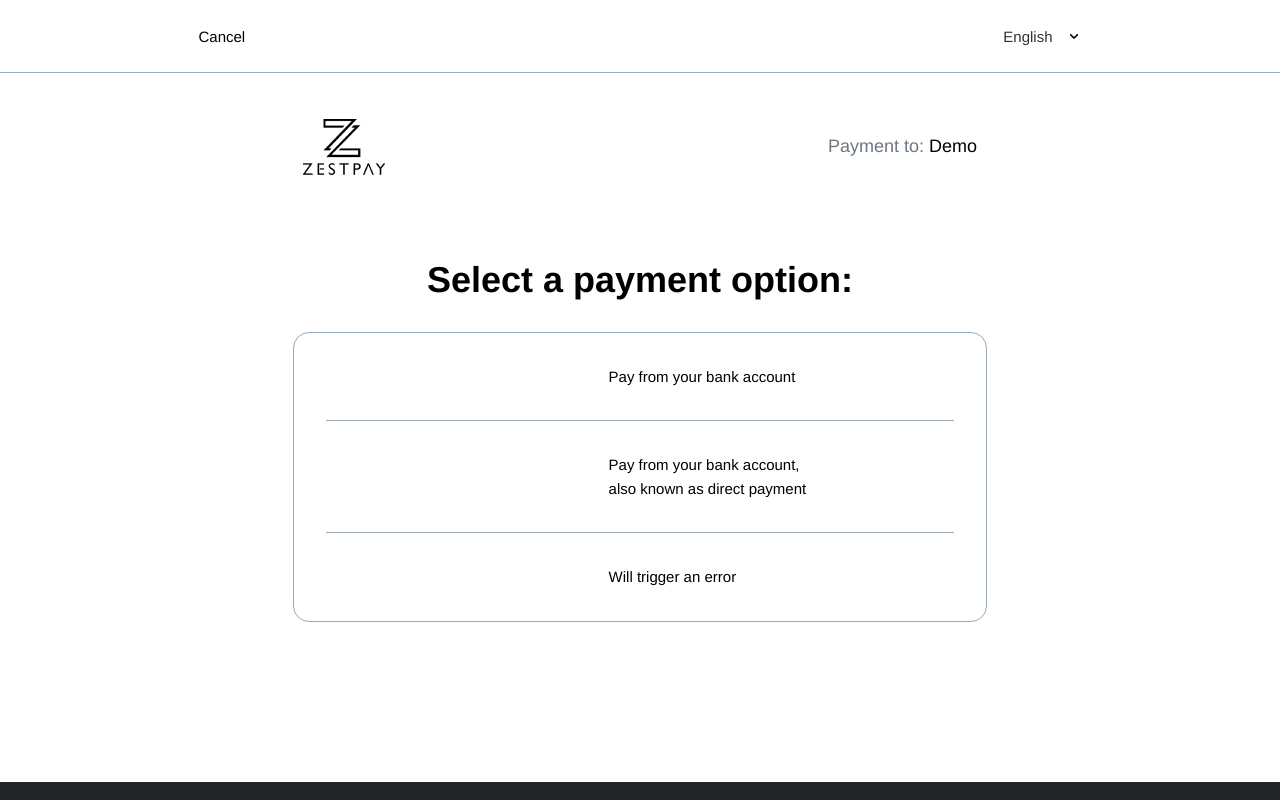
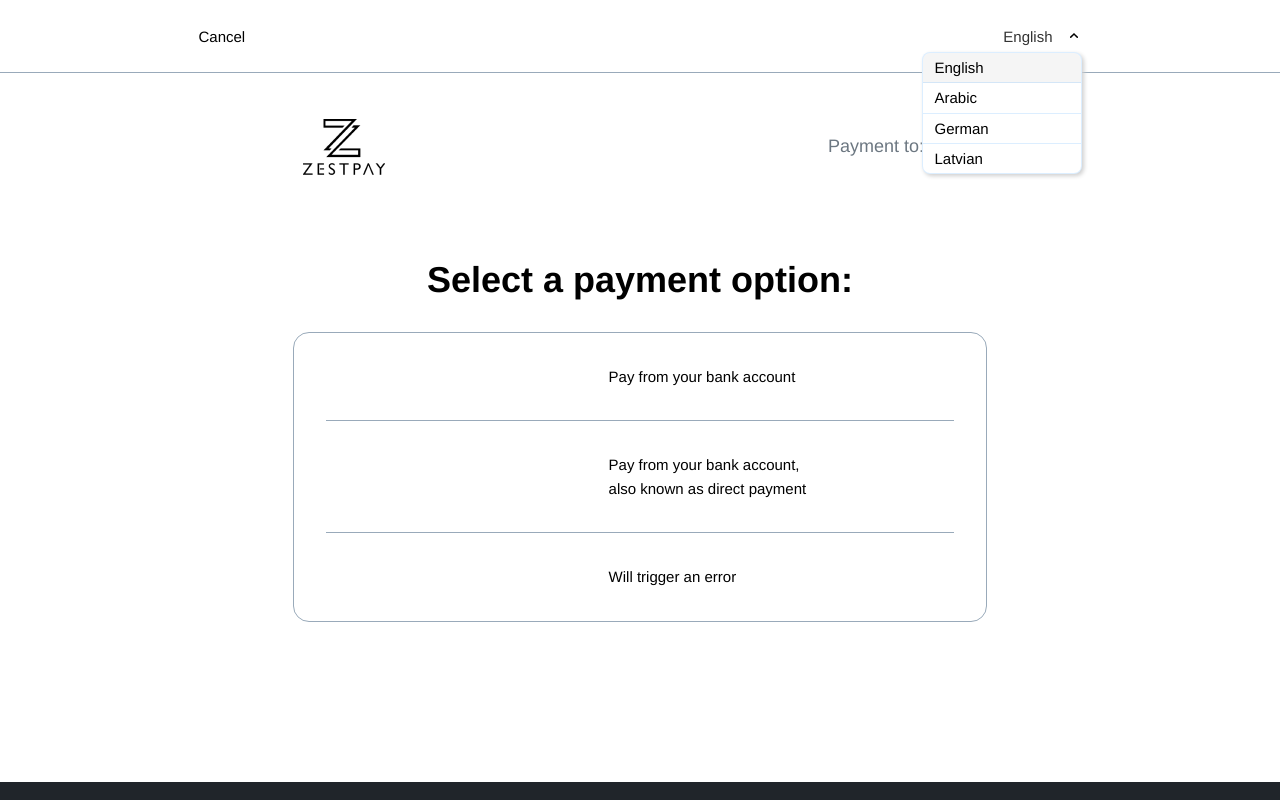
Before and after one commit to dpmango/webipay, a React (Create React App) app: page / in a window 1280 px wide. Shown: the top 800 px of the page. Built offline with nearby package versions, Linux system fonts and the light colour scheme; no server answers.

Commit message:
select active state

```diff
--- a/src/components/Layout/Header/Header.jsx
+++ b/src/components/Layout/Header/Header.jsx
@@ -62,6 +62,7 @@ const Header = observer(({ className }) => {
           <Language>
             <Select
               theme="ghost"
+              defaultMenuIsOpen={true}
               value={selectedLang}
               options={languages}
               maxMenuHeight={512}
--- a/src/components/UI/Select/Select.styles.js
+++ b/src/components/UI/Select/Select.styles.js
@@ -126,6 +126,7 @@ const Wrapper = styled.div`
       color: var(--color-white);
     }
 
+    &:active,
     &--is-focused {
       background: var(--color-background);
       color: var(--color-font);
```
